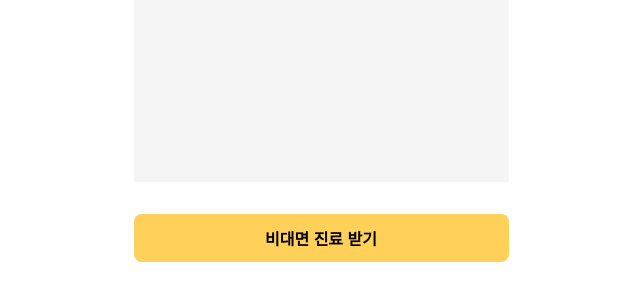
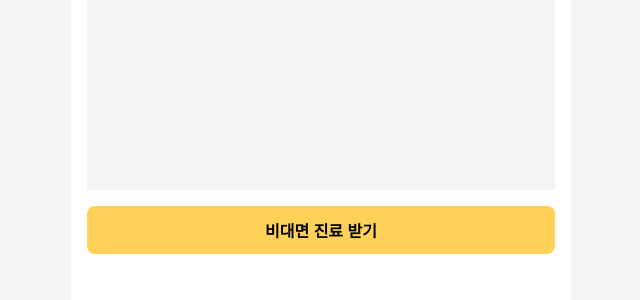
Before and after one commit to brianyun/doctor-diet-web, a Next.js app: page / in a window 1280 px wide. Shown: the part 326-626 px from the top of the page, without its empty margins (319-959 px from the left). Built offline with nearby package versions, Linux system fonts and the light colour scheme.

Commit message:
FEAT: 글로벌 스타일 추가

```diff
--- /dev/null
+++ b/common/styles.ts
@@ -0,0 +1,19 @@
+import styled from 'styled-components';
+import palette from 'common/palette';
+
+export const Background = styled.div`
+	display: flex;
+	flex-direction: column;
+	width: 100%;
+	min-height: 100vh;
+	margin: 0 auto;
+	background-color: #f5f5f5;
+`;
+export const Wrapper = styled.div`
+	display: flex;
+	flex-direction: column;
+	width: 500px;
+	min-height: 100vh;
+	margin: 0 auto;
+	background-color: ${palette.white};
+`;
--- a/pages/_app.tsx
+++ b/pages/_app.tsx
@@ -1,5 +1,12 @@
-import type { AppProps } from 'next/app'
+import type { AppProps } from 'next/app';
+import { Background, Wrapper } from 'common/styles';
 
 export default function App({ Component, pageProps }: AppProps) {
-  return <Component {...pageProps} />
+	return (
+		<Background>
+			<Wrapper>
+				<Component {...pageProps} />
+			</Wrapper>
+		</Background>
+	);
 }
--- a/pages/_document.tsx
+++ b/pages/_document.tsx
@@ -1,13 +1,13 @@
-import { Html, Head, Main, NextScript } from 'next/document'
+import { Html, Head, Main, NextScript } from 'next/document';
 
 export default function Document() {
 	return (
 		<Html lang="en">
 			<Head />
-      <body>
+			<body style={{ margin: 0, padding: 0 }}>
 				<Main />
 				<NextScript />
 			</body>
 		</Html>
-  )
+	);
 }
--- a/pages/index.tsx
+++ b/pages/index.tsx
@@ -1,8 +1,7 @@
-import Head from 'next/head';
-import Image from 'next/image';
 import styled from 'styled-components';
 import { useRouter } from 'next/router';
 import palette from 'common/palette';
+import { Wrapper } from 'common/styles';
 
 export default function Home() {
 	const router = useRouter();
@@ -11,35 +10,28 @@ export default function Home() {
 	};
 
 	return (
-		<HomeSection>
+		<>
 			<EmptySpace />
 			<BottomButton onClick={() => gotoApply()}>비대면 진료 받기</BottomButton>
-		</HomeSection>
+		</>
 	);
 }
-
-const HomeSection = styled.div`
-	display: flex;
-	flex-direction: column;
-	width: 375px;
-	margin: 0 auto;
-`;
 
 const EmptySpace = styled.div`
 	display: flex;
 	flex-direction: column;
-	width: 100%;
+	width: calc(100% - 2rem);
 	height: 500px;
 	background-color: #f5f5f5;
-	margin-bottom: 2rem;
+	margin: 1rem 1rem;
 `;
 
 const BottomButton = styled.button`
 	display: flex;
 	flex-direction: column;
-	width: 100%;
+	width: calc(100% - 2rem);
+	margin: 0 1rem;
 	height: 3rem;
-	padding: 1rem;
 	background-color: ${palette.brand.main};
 	border-radius: 0.5rem;
 	justify-content: center;
```
Also changed, not shown: pages/apply.tsx (+3 -8 lines). Lines whose indentation alone changed are shown as unchanged.
